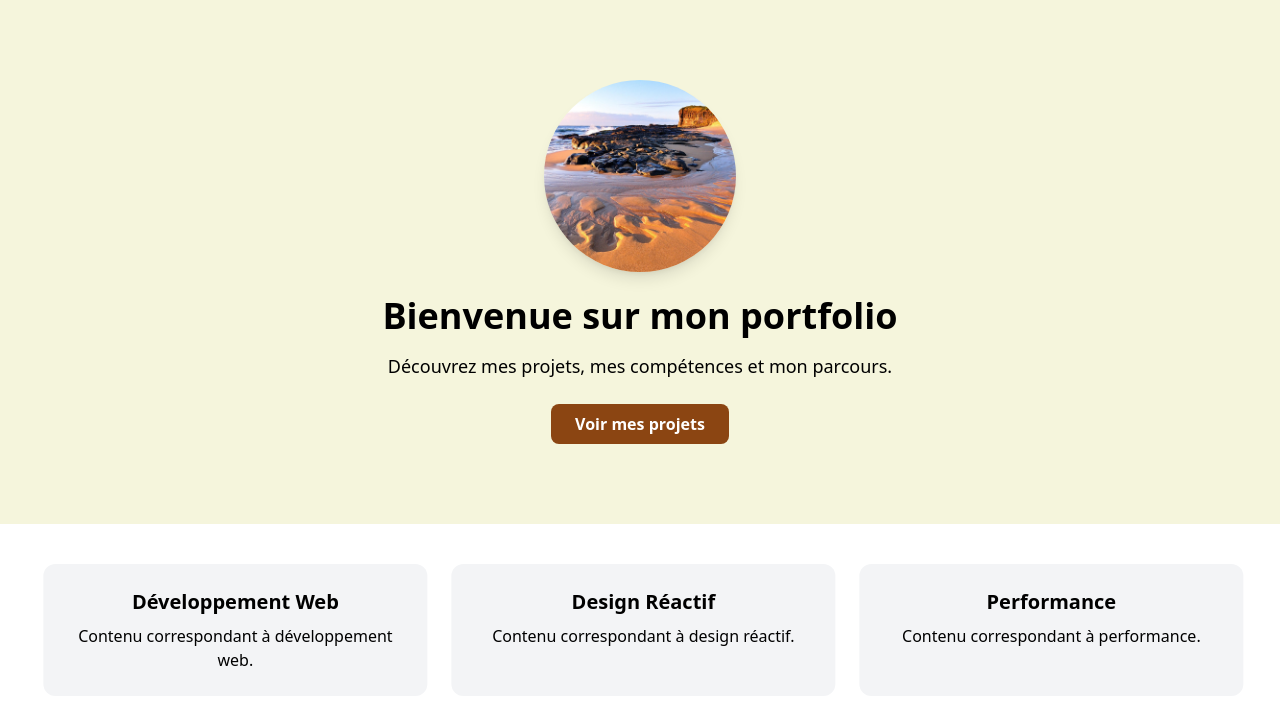
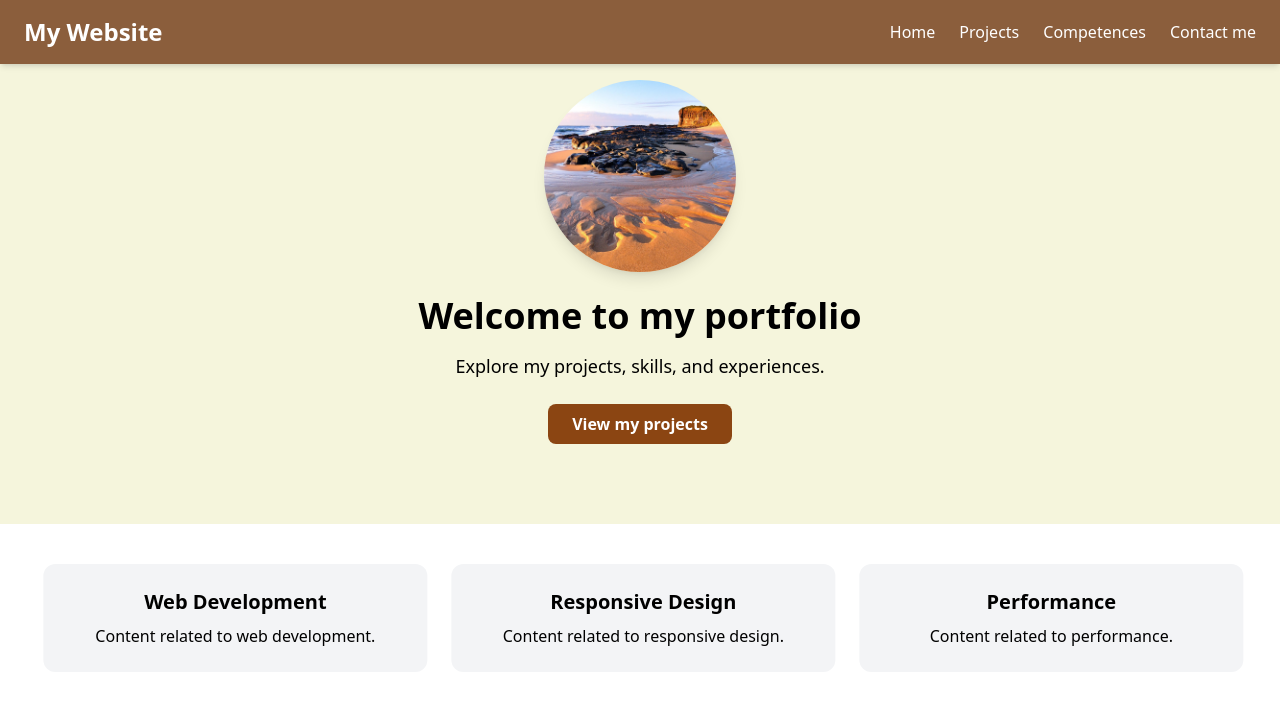
Before and after one commit to AngotyFitia/portfolio-frontend, a React (Vite) app: page / in a window 1280 px wide. Shown: the top 704 px of the page. Built offline with nearby package versions, Linux system fonts and the light colour scheme.

Commit message:
initial-header

```diff
--- a/package.json
+++ b/package.json
@@ -11,6 +11,7 @@
   },
   "dependencies": {
     "framer-motion": "^12.23.22",
+    "lucide-react": "^0.545.0",
     "react": "^19.1.1",
     "react-dom": "^19.1.1"
   },
--- a/src/components/Description.tsx
+++ b/src/components/Description.tsx
@@ -1,13 +1,17 @@
 export default function Hero() {
   return (
-      <section className="bg-[#f5f5dc]  py-20 text-center">
-        <img src="/images/Image4.jfif" alt="Bannière portfolio" className="mx-auto mb-6 w-48 h-48 object-cover rounded-full shadow-lg"/>
-        <h1 className="text-4xl font-bold mb-4">Bienvenue sur mon portfolio</h1>
+    <section className="bg-[#f5f5dc] py-20 text-center">
+      <img
+        src="/images/Image4.jfif"
+        alt="Portfolio banner"
+        className="mx-auto mb-6 w-48 h-48 object-cover rounded-full shadow-lg"
+      />
+      <h1 className="text-4xl font-bold mb-4">Welcome to my portfolio</h1>
       <p className="text-lg">
-          Découvrez mes projets, mes compétences et mon parcours.
+        Explore my projects, skills, and experiences.
       </p>
       <button className="mt-6 bg-[#8B4512] hover:bg-brown text-white px-6 py-2 rounded-lg font-semibold hover:bg-gray-100">
-          Voir mes projets
+        View my projects
       </button>
     </section>
   )
--- /dev/null
+++ b/src/components/Header.tsx
@@ -0,0 +1,49 @@
+import { useState } from "react";
+import { Home, Mail, Folder, Code } from "lucide-react";
+import { Menu, X } from "lucide-react"; // Icônes (tu peux installer avec `npm install lucide-react`)
+
+export default function Header() {
+  const [menuOpen, setMenuOpen] = useState(false);
+
+  return (
+    <header className="bg-[#8B5E3C] text-white shadow-md fixed w-full top-0 left-0 z-50">
+      <div className="container mx-auto flex justify-between items-center py-4 px-6">
+        {/* Logo */}
+        <h1 className="text-2xl font-bold">My Website</h1>
+
+        {/* Bouton menu burger (visible uniquement sur mobile) */}
+        <button onClick={() => setMenuOpen(!menuOpen)} className="md:hidden focus:outline-none" >
+          {menuOpen ? <X size={28} /> : <Menu size={28} />}
+        </button>
+
+        {/* Menu navigation (visible sur desktop) */}
+        <nav className="hidden md:flex space-x-6">
+          <a href="#home" className="hover:text-[#f5f5dc] transition-colors"> Home</a>
+          <a href="#projects" className="hover:text-[#f5f5dc] transition-colors">Projects</a>
+          <a href="#skills" className="hover:text-[#f5f5dc] transition-colors"> Competences</a>
+          <a href="#contact" className="hover:text-[#f5f5dc] transition-colors">Contact me</a>
+        </nav>
+      </div>
+
+      {/* Menu mobile (slide sidebar) */}
+      <div
+        className={`fixed top-0 left-0 h-full w-64 bg-[#8B5E3C] shadow-lg transform transition-transform duration-300 ease-in-out ${
+          menuOpen ? "translate-x-0" : "-translate-x-full"
+        } md:hidden`}
+      >
+        <div className="flex justify-between items-center px-6 py-4 border-b border-[#f5f5dc]/20">
+          <h2 className="text-xl font-bold">Menu</h2>
+          <button onClick={() => setMenuOpen(false)}>
+            <X size={26} />
+          </button>
+        </div>
+        <nav className="flex flex-col space-y-4 p-6">
+          <a href="#home" className="hover:text-[#f5f5dc] transition-colors" onClick={() => setMenuOpen(false)}> <Home size={24} /> Home</a>
+          <a href="#projects" className="hover:text-[#f5f5dc] transition-colors" onClick={() => setMenuOpen(false)}> <Folder size={24}/>Projects</a>
+          <a href="#skills" className="hover:text-[#f5f5dc] transition-colors" onClick={() => setMenuOpen(false)} ><Code size={20} />Competences</a>
+          <a href="#contact" className="hover:text-[#f5f5dc] transition-colors" onClick={() => setMenuOpen(false)}><Mail size={24} /> Contact</a>
+        </nav>
+      </div>
+    </header>
+  );
+}
--- a/src/components/Projets.tsx
+++ b/src/components/Projets.tsx
@@ -3,15 +3,15 @@ import { motion } from "framer-motion";
 export default function Heroi() {
   return (
     <section className="grid grid-cols-1 md:grid-cols-3 gap-6 p-10">
-      {["Développement Web", "Design Réactif", "Performance"].map((titre, i) => (
+      {["Web Development", "Responsive Design", "Performance"].map((title, i) => (
         <motion.div
           key={i}
           className="p-6 bg-gray-100 rounded-xl text-center"
           animate={{ x: [0, 10, 0] }}
           transition={{ duration: 2, repeat: Infinity }}
         >
-          <h3 className="text-xl font-semibold mb-2">{titre}</h3>
-          <p>Contenu correspondant à {titre.toLowerCase()}.</p>
+          <h3 className="text-xl font-semibold mb-2">{title}</h3>
+          <p>Content related to {title.toLowerCase()}.</p>
         </motion.div>
       ))}
     </section>
--- a/src/pages/Home.tsx
+++ b/src/pages/Home.tsx
@@ -1,9 +1,11 @@
 import Description from "../components/Description"
+import Header from "../components/Header"
 import Projets from "../components/Projets"
 
 export default function Home() {
   return (
     <main>
+        <Header />
       <Description />
       <Projets />
     </main>
```
Also changed, not shown: 2 other files (tests, documents, lock files or other folders). Lines whose indentation alone changed are shown as unchanged.
